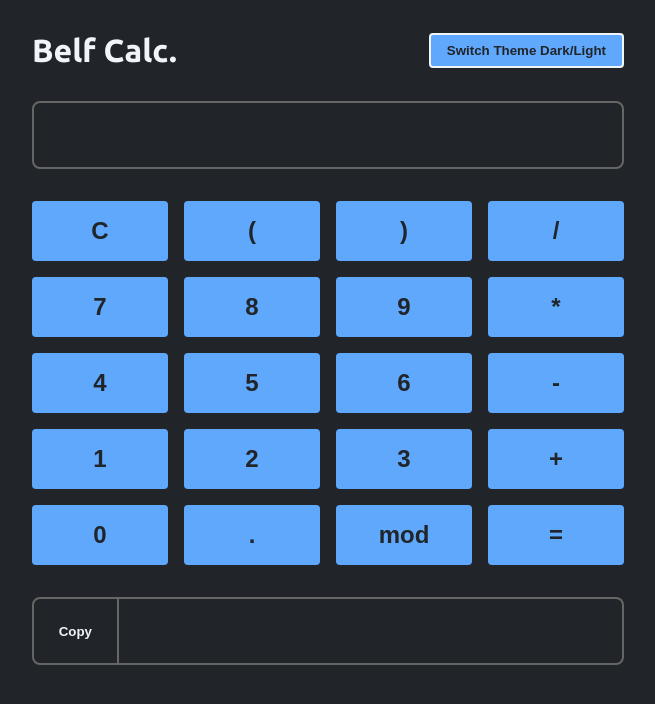
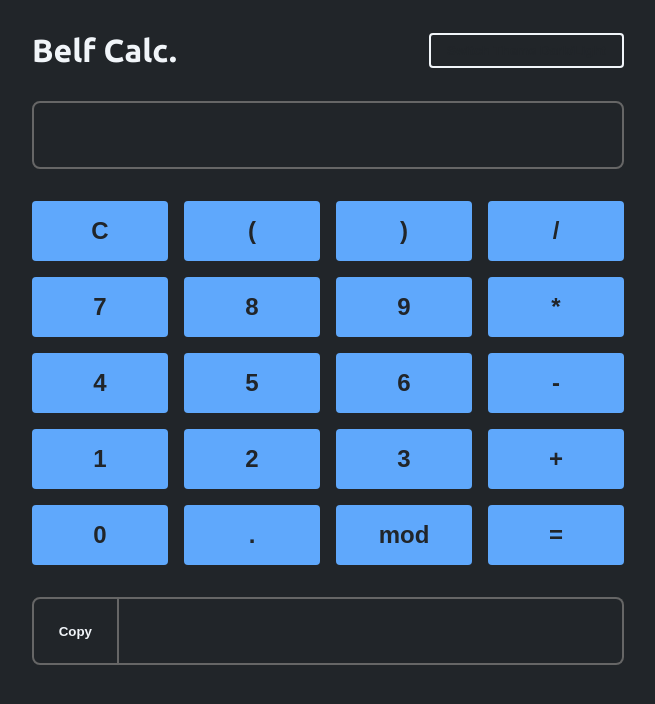
Before and after one commit to Mateus-Belfort/Calculadora-Javascript, a plain HTML site: page index.html in a window 1280 px wide. Shown: the whole page, without its empty margins (312-967 px from the left). Drawn offline with Linux system fonts and the light colour scheme.

Commit message:
correção ortografica
correção ortografica no style.css

```diff
--- a/style.css
+++ b/style.css
@@ -31,7 +31,7 @@ header{
 }
 
 #themeSwitcher{
-  backgroud-color: var(--bg-color);
+  background-color: var(--bg-color);
   border: .125rem solid var(--font-color);
   color: var(--bg-color);
 }
```
